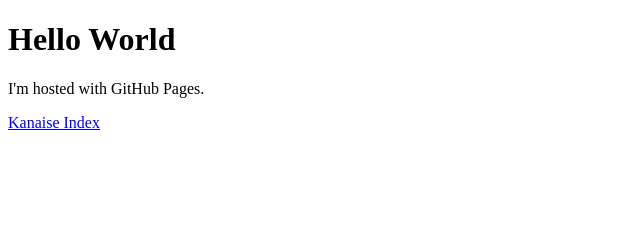
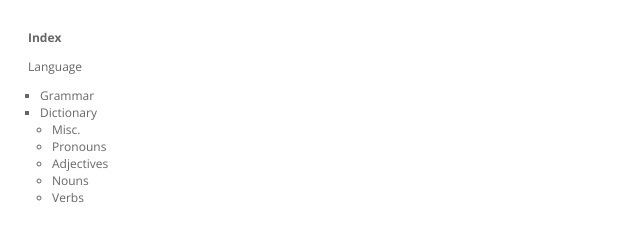
Before and after one commit to DoktorBeta/doktorbeta.github.io, a plain HTML site: page index.html in a window 1280 px wide. Shown: the whole page, without its empty margins (0-640 px from the left). Drawn offline with nearby package versions, Linux system fonts and the light colour scheme.

Commit message:
mistakes were made
let's make another

```diff
--- a/index.html
+++ b/index.html
@@ -1,8 +1,22 @@
-<!DOCTYPE html>
-<html>
-<body>
-<h1>Hello World</h1>
-<p>I'm hosted with GitHub Pages.</p>
-</body>
-</html>
-<p><a href="Language.html">Kanaise Index</a></p>
+<!doctype html><html>
+<head>
+  <meta http-equiv="content-type" content="text/html; charset=utf-8">
+  <title>Kanlomu.ctb</title>
+  <meta name="generator" content="CherryTree">
+  <link rel="stylesheet" href="styles.css" type="text/css" />
+</head>
+<body><div class="tree">
+<p><strong>Index</strong></p>
+<p><a href="Language.html">Language</a></p>
+
+<ol>
+<li><a href="Language--Grammar.html">Grammar</a></li>
+<li><a href="Language--Dictionary.html">Dictionary</a></li>
+<ol>
+<li><a href="Language--Dictionary--Misc..html">Misc.</a></li>
+<li><a href="Language--Dictionary--Pronouns.html">Pronouns</a></li>
+<li><a href="Language--Dictionary--Adjectives.html">Adjectives</a></li>
+<li><a href="Language--Dictionary--Nouns.html">Nouns</a></li>
+<li><a href="Language--Dictionary--Verbs.html">Verbs</a></li>
+</ol></ol></div>
+</body></html>
```
Also changed, not shown: Language_HTML/index.html (deleted, +0 -22 lines), Language--Dictionary--Adjectives.html (renamed from Language_HTML/Language--Dictionary--Adjectives.html), Language--Dictionary--Misc..html (renamed from Language_HTML/Language--Dictionary--Misc..html), Language--Dictionary--Nouns.html (renamed from Language_HTML/Language--Dictionary--Nouns.html), Language--Dictionary--Pronouns.html (renamed from Language_HTML/Language--Dictionary--Pronouns.html), Language--Dictionary--Verbs.html (renamed from Language_HTML/Language--Dictionary--Verbs.html), Language--Dictionary.html (renamed from Language_HTML/Language--Dictionary.html), Language--Grammar.html (renamed from Language_HTML/Language--Grammar.html), Language.html (renamed from Language_HTML/Language.html), images/home.png (renamed from Language_HTML/images/home.png), styles.css (renamed from Language_HTML/styles.css).
